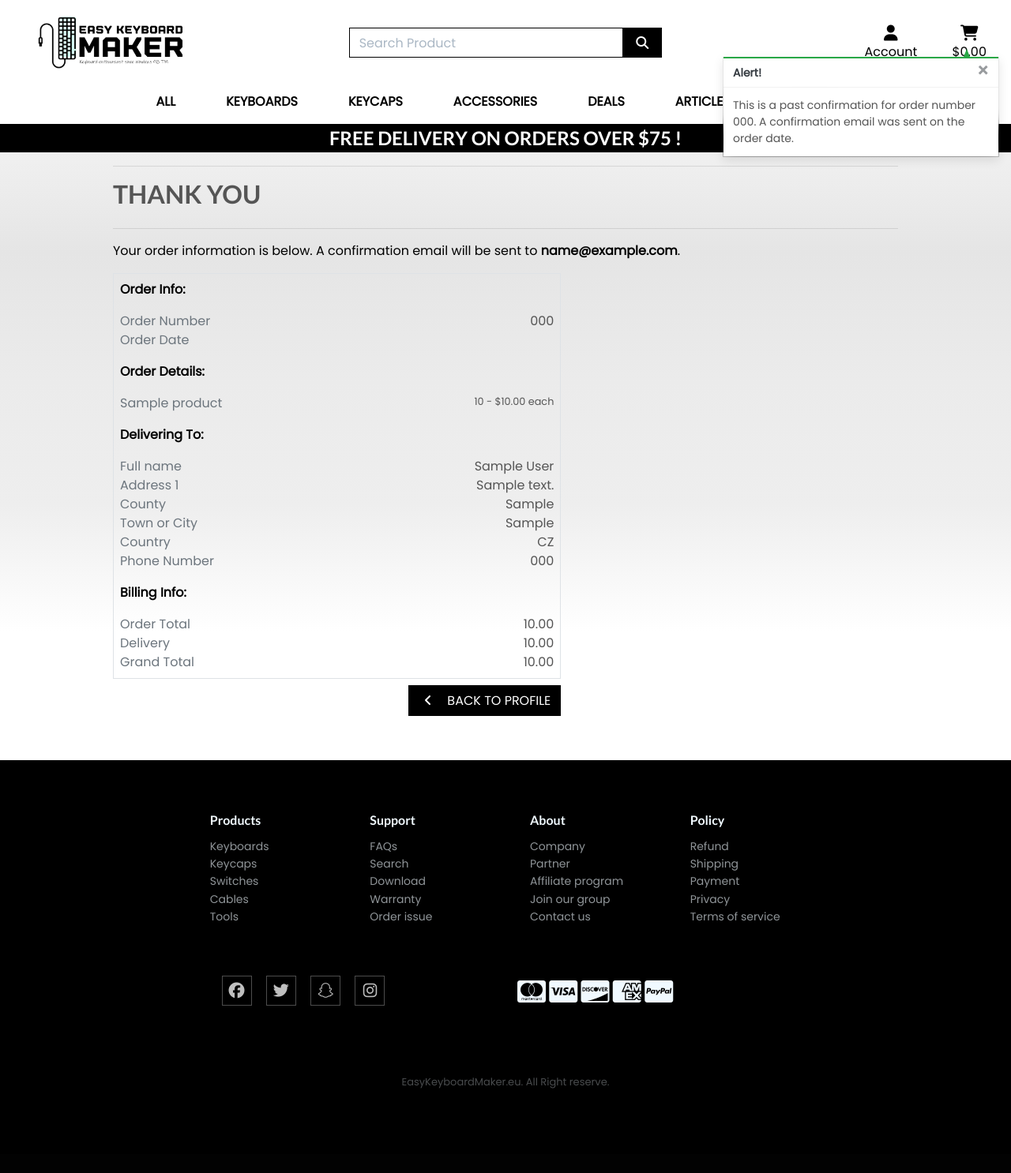
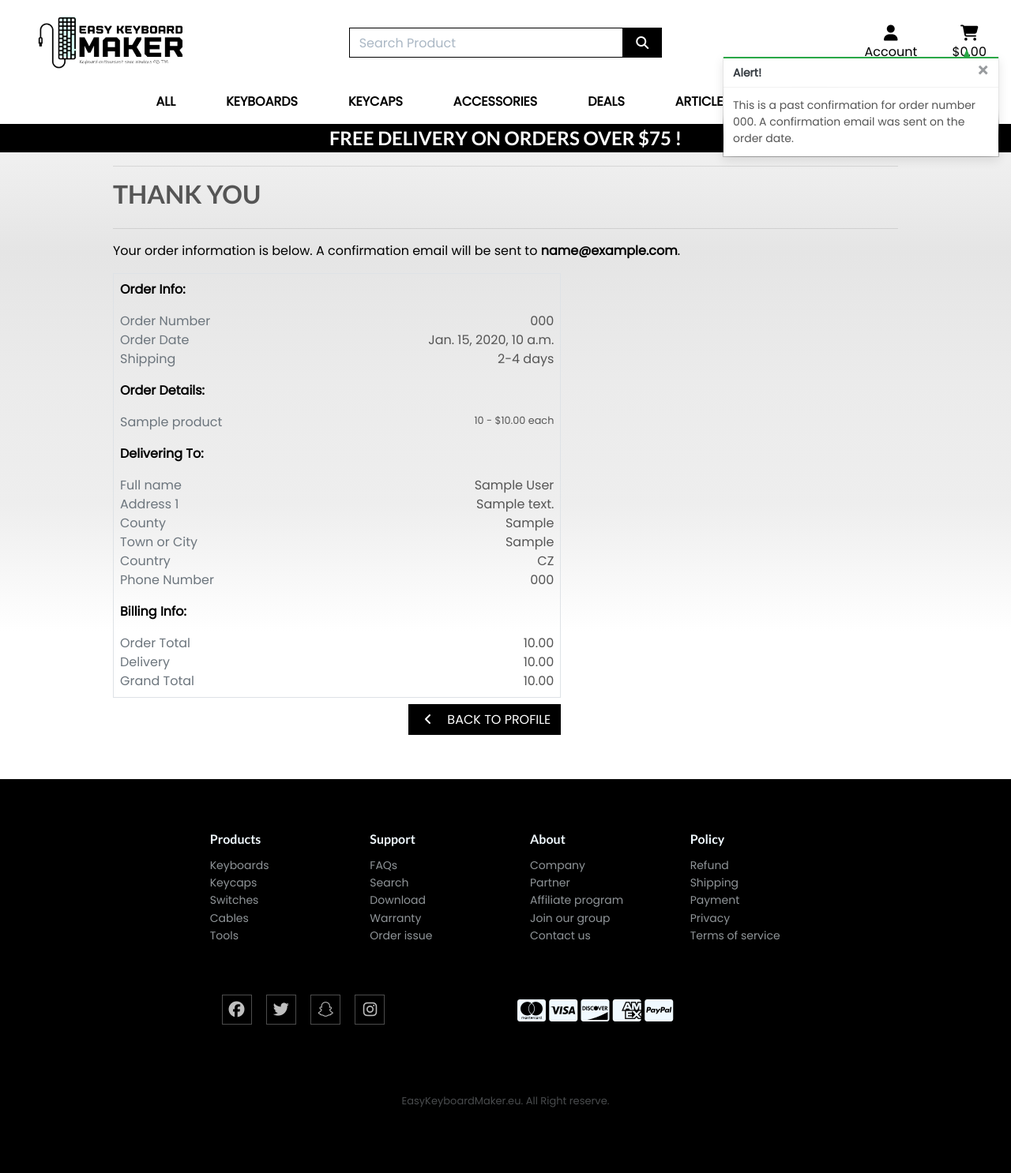
Before and after one commit to KimBergstroem/keyboardmaker-Ecommerce-Fullstack-App, a Django app: page /profiles/order_history/000 in a window 1280 px wide. Shown: the whole page at 79% size. Before the commit the page ends 1379 px from the top, so only its background shows below. Run offline with Django 3.2, Linux system fonts and the light colour scheme; tables that the repository leaves empty hold one stand-in row (values such as "Sample post"); parts of the project's set-up code (start-up, migrations or seed data) failed here and were passed over; some libraries are stand-ins or nearby versions.

Commit message:
add: shipping details to order confirmation

```diff
--- a/checkout/templates/checkout/checkout.html
+++ b/checkout/templates/checkout/checkout.html
@@ -51,7 +51,6 @@
                         </div>
                         <div class="col-7">
                             <p class="my-0"><strong>{{ item.product.name }}</strong></p>
-                            <p class="my-0 small">Size: {% if item.product.has_sizes %}{{ item.size|upper }}{% else %}N/A{% endif %}</p>
                             <p class="my-0 small text-muted">Qty: {{ item.quantity }}</p>
                         </div>
                         <div class="col-3 text-right">
@@ -64,11 +63,13 @@
                     <div class="col-7 offset-2">
                         <p class="my-0">Order Total:</p>
                         <p class="my-0">Delivery:</p>
+                        <p class="my-0">Shipping:</p>
                         <p class="my-0">Grand Total:</p>
                     </div>
                     <div class="col-3">
                         <p class="my-0">${{ total | floatformat:2 }}</p>
                         <p class="my-0">${{ delivery | floatformat:2 }}</p>
+                        <p class="my-0">2-4 days </p>
                         <p class="my-0"><strong>${{ grand_total | floatformat:2 }}</strong></p>
                     </div>
                 </div>
--- a/checkout/templates/checkout/checkout_success.html
+++ b/checkout/templates/checkout/checkout_success.html
@@ -46,7 +46,15 @@
                             <p class="mb-0 text-muted">Order Date</p>
                         </div>
                         <div class="col-12 col-md-8 text-md-right">
-                            <p class="mb-0">{{ order.order_date }}</p>
+                            <p class="mb-0">{{ order.date }}</p>
+                        </div>
+                    </div>
+                    <div class="row">
+                        <div class="col-12 col-md-4">
+                            <p class="mb-0 text-muted">Shipping</p>
+                        </div>
+                        <div class="col-12 col-md-8 text-md-right">
+                            <p class="mb-0">2-4 days</p>
                         </div>
                     </div>
 
```
